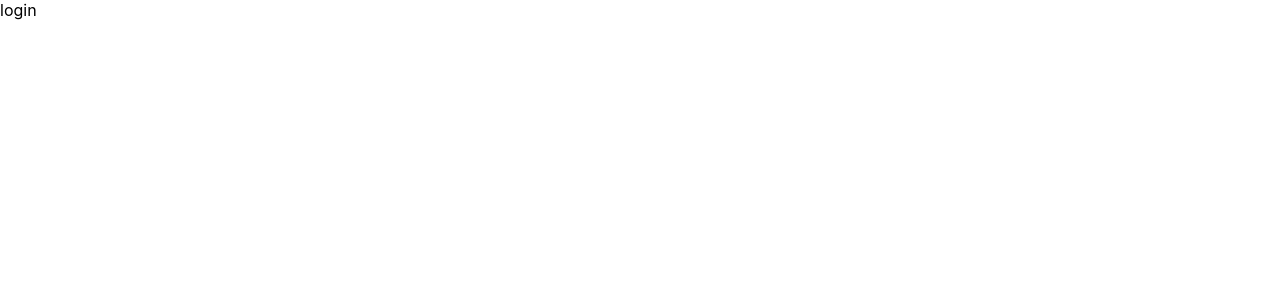
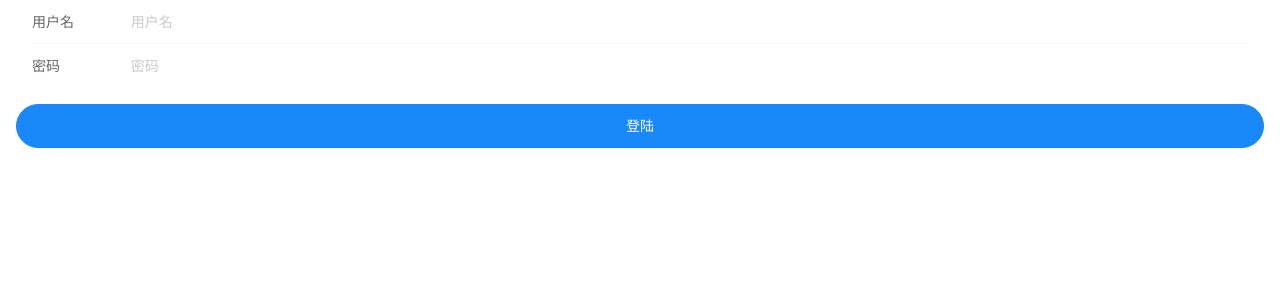
Before and after one commit to cemcoe/bookbox-web-client, a Vue app: page /login in a window 1280 px wide. Shown: the top 300 px of the page. Built offline with nearby package versions, Linux system fonts and the light colour scheme.

Commit message:
feat: Login

```diff
--- a/src/network/request.ts
+++ b/src/network/request.ts
@@ -44,4 +44,24 @@ export async function request(url = '', options: IOptions = { method: "GET" }) {
     );
     return response.json(); // parses JSON response into native JavaScript objects
   }
+
+  // POST 请求
+  if (method === 'POST') {
+    const response: IResponse = await fetch(url, {
+      method, // *GET, POST, PUT, DELETE, etc.
+      mode: 'cors', // no-cors, *cors, same-origin
+      cache: 'no-cache', // *default, no-cache, reload, force-cache, only-if-cached
+      credentials: 'same-origin', // include, *same-origin, omit
+      headers: {
+        'Content-Type': 'application/json',
+        // 'Content-Type': 'application/x-www-form-urlencoded',
+        "Authorization": `Bearer ${localStorage.getItem('token')}`
+      },
+      redirect: 'follow', // manual, *follow, error
+      referrerPolicy: 'no-referrer', // no-referrer, *no-referrer-when-downgrade, origin, origin-when-cross-origin, same-origin, strict-origin, strict-origin-when-cross-origin, unsafe-url
+      body: JSON.stringify(options.data) // body data type must match "Content-Type" header
+    }
+    );
+    return response.json(); // parses JSON response into native JavaScript objects
+  }
 }
--- a/src/views/Login/Login.vue
+++ b/src/views/Login/Login.vue
@@ -1,11 +1,46 @@
-<template lang="">
-  <div>
-    login
+<template>
+  <div class="login">
+    <form>
+      <cell-group inset>
+        <field v-model="user.name" name="用户名" label="用户名" placeholder="用户名" />
+        <field v-model="user.password" type="password" name="密码" label="密码" placeholder="密码" />
+      </cell-group>
+      <div style="margin: 16px;">
+        <van-button round block type="primary" @click="onSubmit">登陆</van-button>
+      </div>
+    </form>
   </div>
 </template>
+
 <script setup lang="ts">
+// <script setup> 范围里的值也能被直接作为自定义组件的标签名使用
+import { Form, Field, CellGroup } from 'vant';
+import { reactive } from 'vue';
+import { login } from 'network/user'
+import { useRouter } from 'vue-router'
+
+const user = reactive({
+  name: '',
+  password: '',
+})
+
+const router = useRouter()
+
+const onSubmit = async () => {
+  // TODO: 参数校验
+  console.log('submit', user);
+  const result = await login(user)
+  console.log(result, 'result')
+  const { status } = result
+  if (status === 200) {
+    const { token } = result.data
+    localStorage.setItem('token', token)
+    // TODO: 请求用户信息保存本地并跳转到首页
+
+    router.back()
+  } else {
+    // TODO: 登录失败
+  }
+};
 
 </script>
-<style scoped>
-
-</style>
--- a/vite.config.ts
+++ b/vite.config.ts
@@ -1,7 +1,16 @@
 import { defineConfig } from 'vite'
 import vue from '@vitejs/plugin-vue'
+const path = require('path');
 
 // https://vitejs.dev/config/
 export default defineConfig({
-  plugins: [vue()]
+  plugins: [vue()],
+  resolve: {
+    alias: {
+      '@': path.resolve(__dirname, './src'),
+      'components': path.resolve(__dirname, './src/components'),
+      'network': path.resolve(__dirname, './src/network'),
+    },
+  }
+
 })
```
